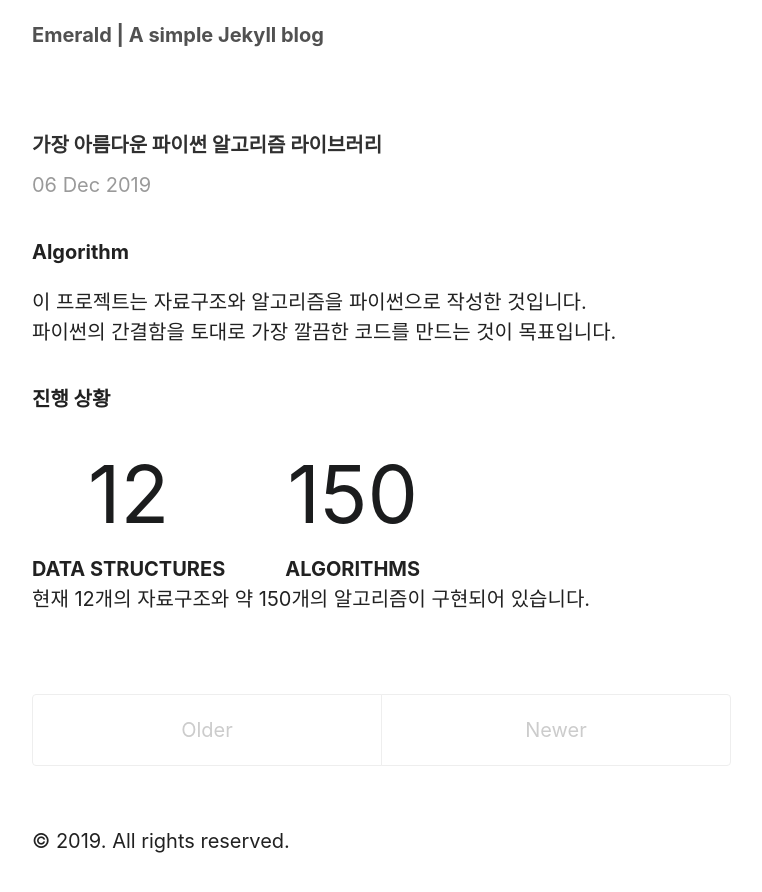
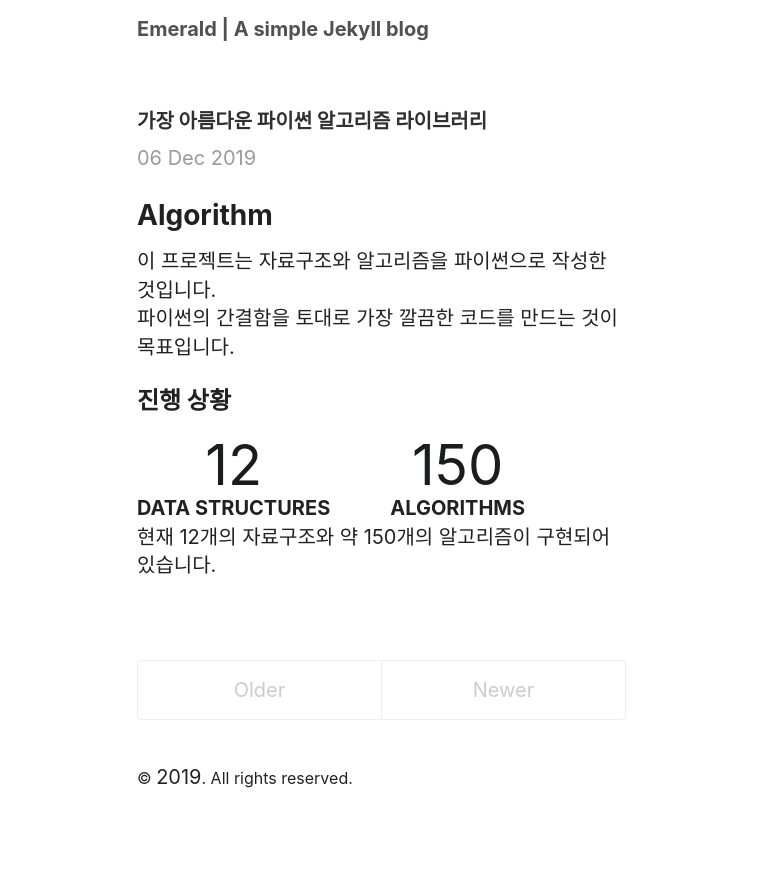
Before and after one commit to 19-2-SKKU-OSS/2019-2-OSS-L7, a Jekyll site: the page built from index.html, in a window 1280 px wide. Shown: the top 892 px of the page, without its empty margins (258-1020 px from the left). Built offline with Jekyll 4.4.1, drawn with Linux system fonts in a browser that asks for light colours; nearby versions of some CDN libraries; some web fonts are replaced; the list of posts is cut into pages by our own code.

Commit message:
[Edit] Remove important at font-size

```diff
--- a/_sass/_base.scss
+++ b/_sass/_base.scss
@@ -16,11 +16,11 @@
 
  * {
   font-family: $root-font-family !important;
-  font-size: $root-font-size !important;
-  line-height: $root-line-height !important;
+  font-size: $root-font-size;
+  line-height: $root-line-height;
 
   @media (min-width: $large-breakpoint) {
-    font-size: $large-font-size !important;
+    font-size: $large-font-size;
   }
 }
 
```
